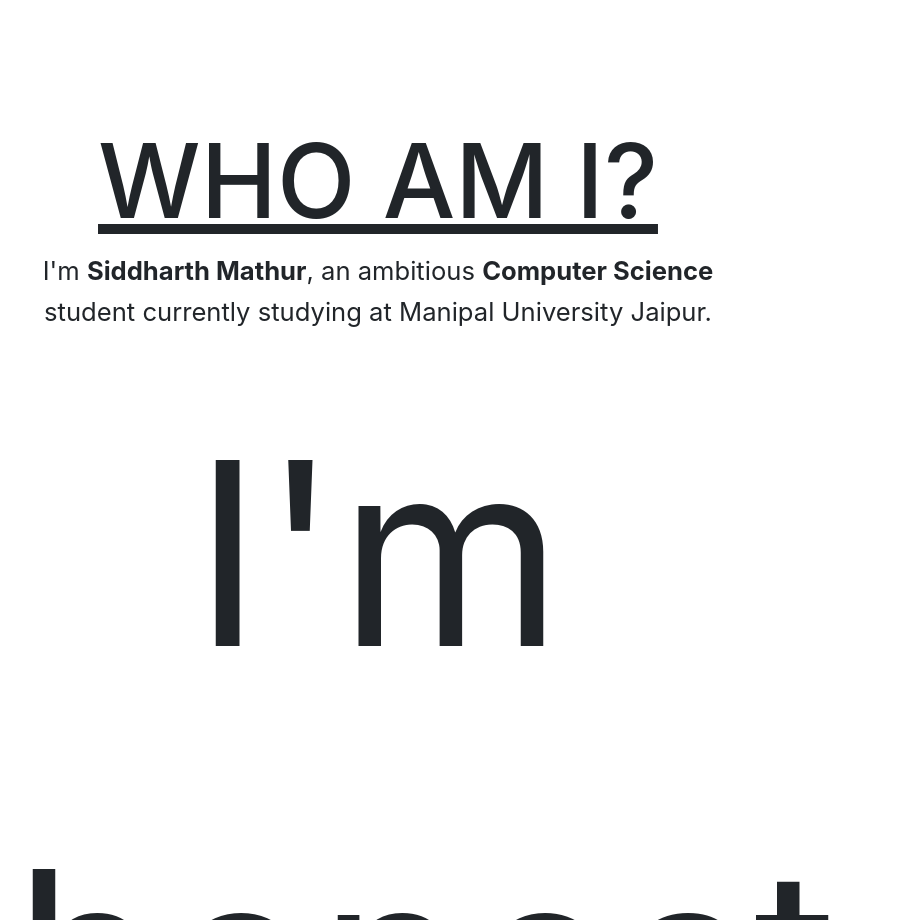
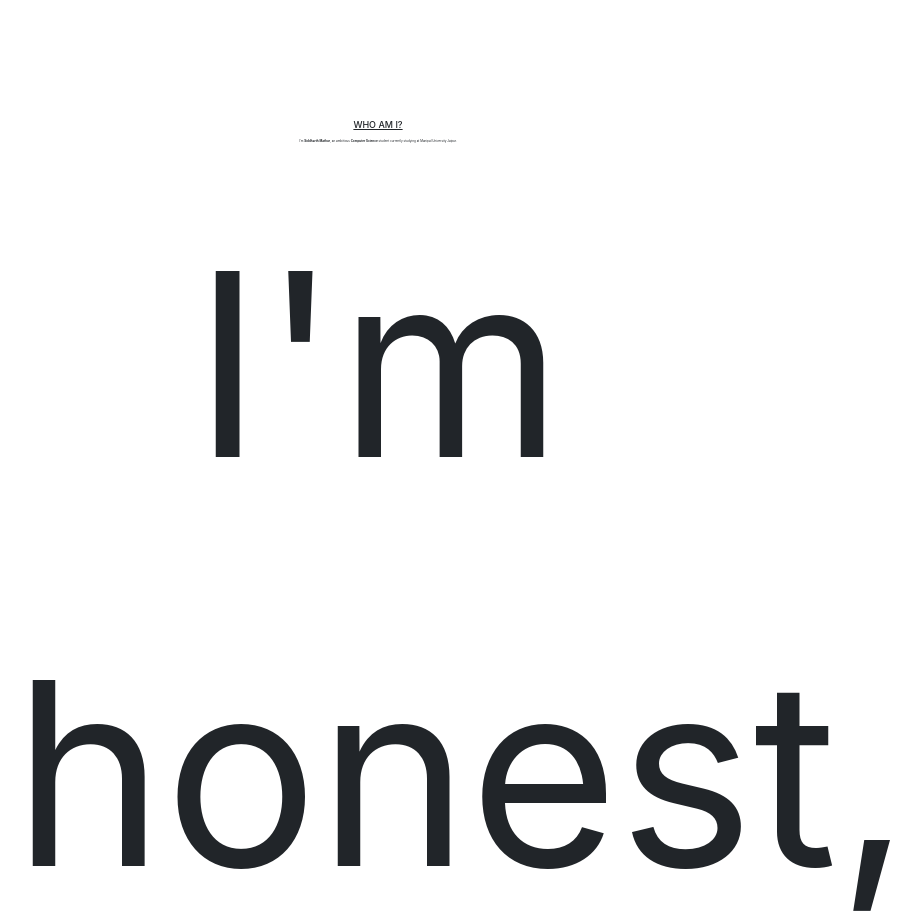
Before and after one commit to Siddikulus/Siddikulus.github.io, a website with bundled scripts: page index.html in a window 1280 px wide. Shown: the part 880-1800 px from the top of the page, without its empty margins (262-1183 px from the left). Built offline with nearby package versions, Linux system fonts and the light colour scheme; a web font is replaced by a local one.

Commit message:
Font size 4

```diff
--- a/index.html
+++ b/index.html
@@ -76,8 +76,8 @@
       <div class="container">
         <div class="row">
           <div class="col-lg-8 mx-auto">
-            <h2 style = "font-size: 8vw;">Who am I?</h2>
-            <p style ="font-size: 2vw">I'm <b>Siddharth Mathur</b>, an ambitious <b>Computer Science</b> student currently studying at Manipal University Jaipur.
+            <h2 style = "font-size: 30%;">Who am I?</h2>
+            <p style ="font-size: 10%">I'm <b>Siddharth Mathur</b>, an ambitious <b>Computer Science</b> student currently studying at Manipal University Jaipur.
              </p>
             <p>I'm honest, respectful, dedicated, curious, accountable, proactive, candid, energetic, logical, innovative, influential, detail-oriented, dependable, resilient, cooperative, flexible, resourceful and a team-minded individual with excellent interpersonal skills; willing to help, listen and learn.</p>
             <p> I'm also very modest and humbly welcome you to my personal website!</p>
```
